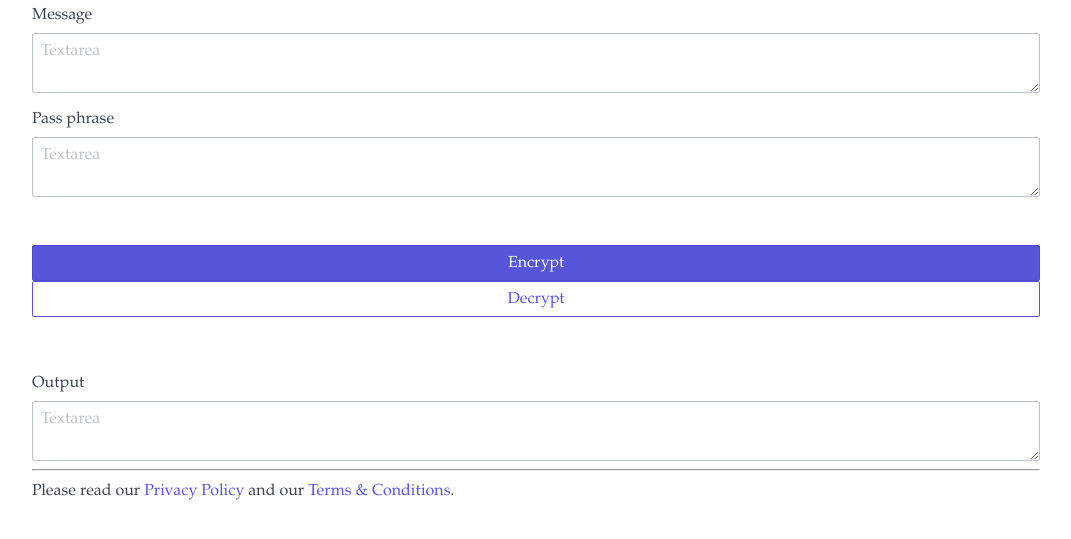
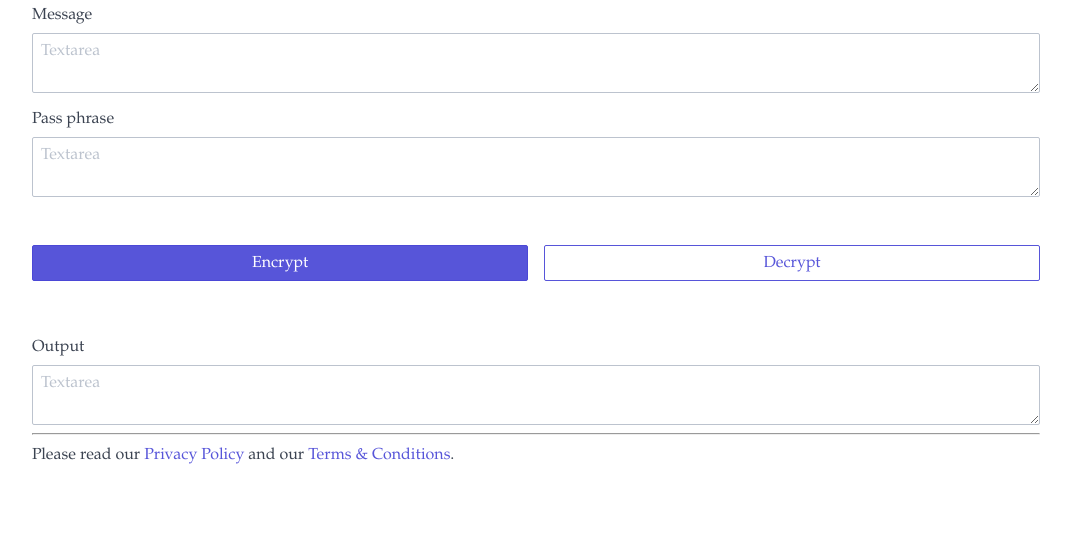
Before and after one commit to trevorlolsen/cryptomessage, a plain HTML site: page index.html in a window 1280 px wide. Shown: the part 135-674 px from the top of the page, without its empty margins (104-1175 px from the left). Drawn offline with Linux system fonts and the light colour scheme.

Commit message:
fixed flex layout.

```diff
--- a/index.html
+++ b/index.html
@@ -54,12 +54,12 @@
 
     </div>
     <br><br>
-    <div class="row">
-        <div class="col">
+    <div class="columns">
+        <div class="column col-6">
             <button id="encrypt_btn" type="button" class="btn btn-primary btn-block">Encrypt</button>
         </div>
-        <div class="col">
-            <button id="decrypt_btn" type="button" class="btn btn-secondary btn-block">Decrypt</button>
+        <div class="column col-6">
+            <button id="decrypt_btn" type="button" class="btn btn-block">Decrypt</button>
         </div>
     </div>
     <br><br>
```
